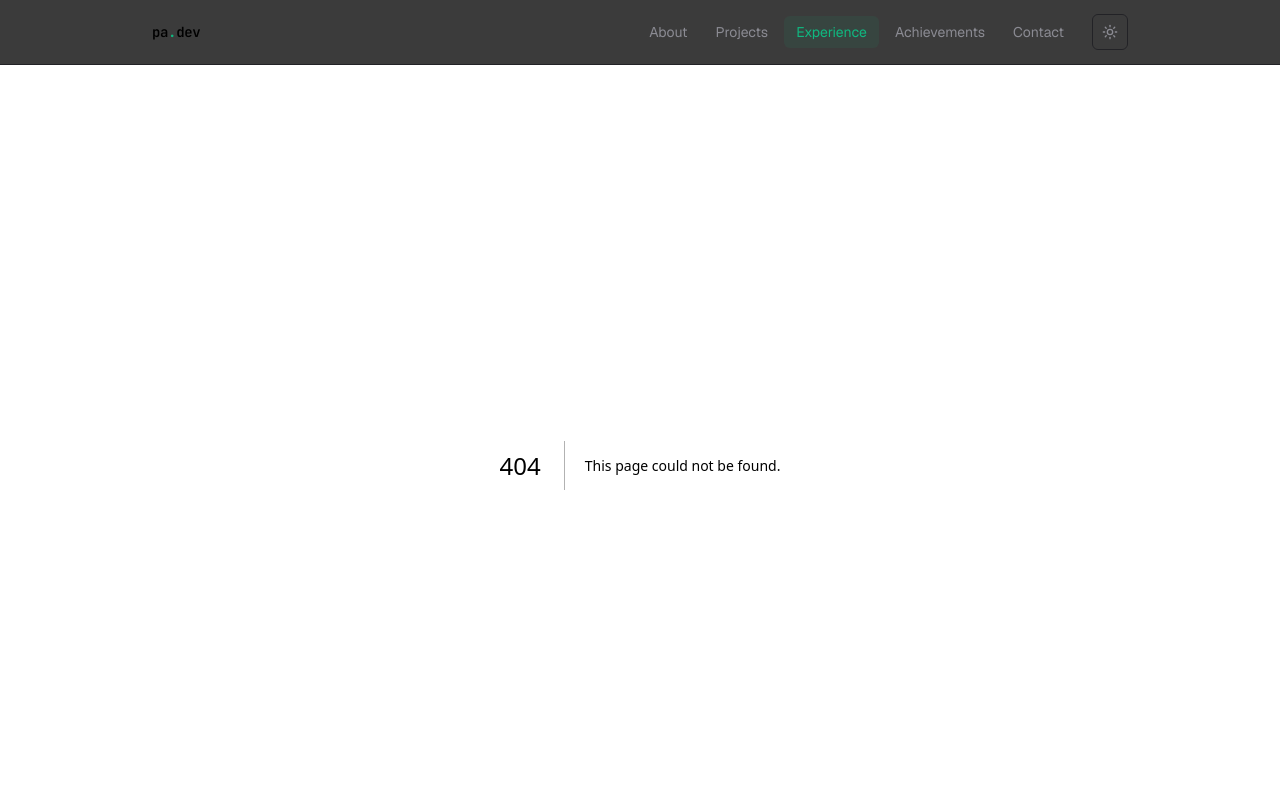
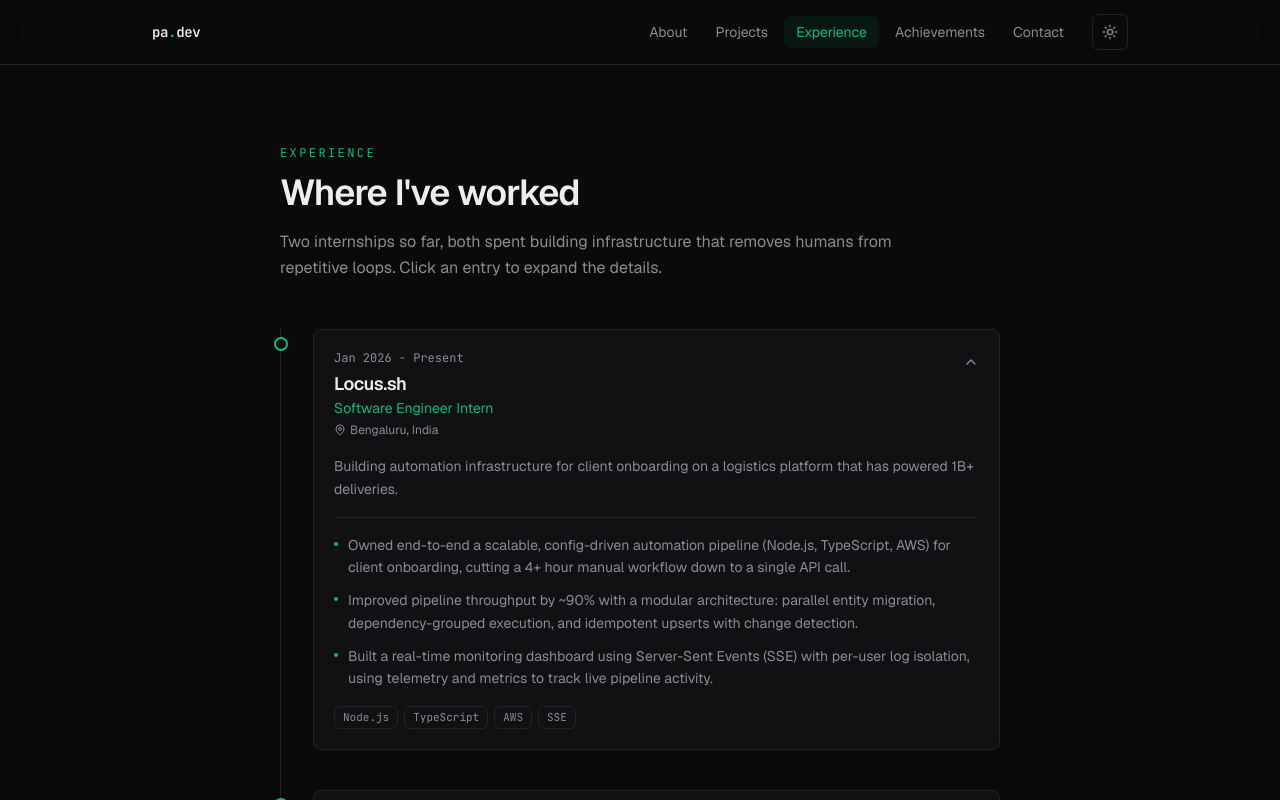
Before and after one commit to agrawal-2005/portfolio, a Next.js app: page /experience in a window 1280 px wide. Before the commit this address had no page. Shown: the top 800 px of the page. Built offline with nearby package versions, Linux system fonts and the light colour scheme.

Commit message:
Add experience timeline and achievements pages
Expandable work entries with animated collapse; CP profiles link out
to LeetCode, Codeforces, and CodeChef.

```diff
--- /dev/null
+++ b/app/achievements/page.tsx
@@ -0,0 +1,84 @@
+import type { Metadata } from "next";
+import { Trophy, ExternalLink } from "lucide-react";
+import { PageHeader } from "@/components/page-header";
+import { FadeInOnScroll } from "@/components/motion";
+import { achievements, codingProfiles, problemsSolved } from "@/data/achievements";
+
+export const metadata: Metadata = {
+  title: "Achievements",
+  description:
+    "Achievements of Prashant Agrawal: HackOn with Amazon Top 10, Flipkart Grid Top 30, LeetCode Knight, Codeforces Expert, CodeChef 5-star.",
+};
+
+export default function AchievementsPage() {
+  return (
+    <div className="mx-auto max-w-5xl px-6 py-20">
+      <PageHeader
+        eyebrow="achievements"
+        title="Wins along the way"
+        description={`Hackathons, national programs, and ${problemsSolved} coding problems solved across platforms.`}
+      />
+
+      {/* Hackathons & programs */}
+      <div className="mt-12 grid gap-4 md:grid-cols-3">
+        {achievements.map((a, i) => (
+          <FadeInOnScroll key={a.title} delay={i}>
+            <div className="flex h-full flex-col rounded-lg border border-border bg-card p-5 transition-colors hover:border-accent/30">
+              <div className="flex items-center gap-2">
+                <Trophy className="size-4 text-accent" />
+                {a.year && (
+                  <span className="font-mono text-xs text-muted">{a.year}</span>
+                )}
+              </div>
+              <h2 className="mt-3 font-semibold tracking-tight">{a.title}</h2>
+              <p className="mt-2 text-sm leading-relaxed text-muted">{a.detail}</p>
+            </div>
+          </FadeInOnScroll>
+        ))}
+      </div>
+
+      {/* Competitive programming */}
+      <section className="mt-16">
+        <FadeInOnScroll>
+          <h2 className="font-mono text-xs uppercase tracking-[0.2em] text-accent">
+            competitive programming
+          </h2>
+        </FadeInOnScroll>
+        <div className="mt-6 grid gap-4 md:grid-cols-3">
+          {codingProfiles.map((profile, i) => (
+            <FadeInOnScroll key={profile.platform} delay={i}>
+              <a
+                href={profile.url}
+                target="_blank"
+                rel="noopener noreferrer"
+                className="group flex h-full flex-col rounded-lg border border-border bg-card p-5 transition-all hover:-translate-y-0.5 hover:border-accent/40"
+              >
+                <div className="flex items-center justify-between">
+                  <h3 className="font-semibold">{profile.platform}</h3>
+                  <ExternalLink className="size-3.5 text-muted transition-colors group-hover:text-accent" />
+                </div>
+                <p className="mt-1 font-mono text-xs text-muted">
+                  @{profile.handle}
+                </p>
+                <p className="mt-3 inline-flex w-fit rounded-md bg-accent-soft px-2.5 py-1 font-mono text-sm font-semibold text-accent">
+                  {profile.rank}
+                </p>
+                <ul className="mt-3 space-y-1.5">
+                  {profile.highlights.map((h) => (
+                    <li key={h} className="flex gap-2 text-sm text-muted">
+                      <span
+                        className="mt-[8px] size-1 shrink-0 rounded-full bg-accent"
+                        aria-hidden
+                      />
+                      {h}
+                    </li>
+                  ))}
+                </ul>
+              </a>
+            </FadeInOnScroll>
+          ))}
+        </div>
+      </section>
+    </div>
+  );
+}
--- /dev/null
+++ b/app/experience/page.tsx
@@ -0,0 +1,26 @@
+import type { Metadata } from "next";
+import { PageHeader } from "@/components/page-header";
+import { ExperienceTimeline } from "@/components/experience-timeline";
+import { experience } from "@/data/experience";
+
+export const metadata: Metadata = {
+  title: "Experience",
+  description:
+    "Work experience of Prashant Agrawal: Software Engineer Intern at Locus.sh and Bindisa Agritech.",
+};
+
+export default function ExperiencePage() {
+  return (
+    <div className="mx-auto max-w-3xl px-6 py-20">
+      <PageHeader
+        eyebrow="experience"
+        title="Where I've worked"
+        description="Two internships so far, both spent building infrastructure that removes humans from repetitive loops. Click an entry to expand the details."
+      />
+
+      <div className="mt-12">
+        <ExperienceTimeline entries={experience} />
+      </div>
+    </div>
+  );
+}
--- /dev/null
+++ b/components/experience-timeline.tsx
@@ -0,0 +1,96 @@
+"use client";
+
+import { useState } from "react";
+import { motion, AnimatePresence } from "framer-motion";
+import { ChevronDown, MapPin } from "lucide-react";
+import type { ExperienceEntry } from "@/data/types";
+
+export function ExperienceTimeline({ entries }: { entries: ExperienceEntry[] }) {
+  const [expanded, setExpanded] = useState<string | null>(entries[0]?.company ?? null);
+
+  return (
+    <ol className="border-l border-border">
+      {entries.map((entry, i) => {
+        const isOpen = expanded === entry.company;
+        return (
+          <motion.li
+            key={entry.company}
+            initial={{ opacity: 0, y: 16 }}
+            whileInView={{ opacity: 1, y: 0 }}
+            viewport={{ once: true, margin: "-64px" }}
+            transition={{ duration: 0.5, delay: i * 0.08 }}
+            className="relative pb-10 pl-8 last:pb-0"
+          >
+            <span
+              className="absolute -left-[7px] top-2 size-3.5 rounded-full border-2 border-accent bg-background"
+              aria-hidden
+            />
+
+            <button
+              type="button"
+              onClick={() => setExpanded(isOpen ? null : entry.company)}
+              aria-expanded={isOpen}
+              className="group w-full rounded-lg border border-border bg-card p-5 text-left transition-colors hover:border-accent/40"
+            >
+              <div className="flex items-start justify-between gap-4">
+                <div>
+                  <p className="font-mono text-xs text-muted">{entry.period}</p>
+                  <h2 className="mt-1 text-lg font-semibold tracking-tight">
+                    {entry.company}
+                  </h2>
+                  <p className="text-sm text-accent">{entry.role}</p>
+                  <p className="mt-1 inline-flex items-center gap-1 text-xs text-muted">
+                    <MapPin className="size-3" /> {entry.location}
+                  </p>
+                </div>
+                <ChevronDown
+                  className={`mt-1 size-4 shrink-0 text-muted transition-transform duration-300 ${
+                    isOpen ? "rotate-180" : ""
+                  }`}
+                />
+              </div>
+
+              <p className="mt-3 text-sm leading-relaxed text-muted">
+                {entry.summary}
+              </p>
+
+              <AnimatePresence initial={false}>
+                {isOpen && (
+                  <motion.div
+                    initial={{ height: 0, opacity: 0 }}
+                    animate={{ height: "auto", opacity: 1 }}
+                    exit={{ height: 0, opacity: 0 }}
+                    transition={{ duration: 0.3 }}
+                    className="overflow-hidden"
+                  >
+                    <ul className="mt-4 space-y-2.5 border-t border-border pt-4">
+                      {entry.bullets.map((bullet) => (
+                        <li key={bullet} className="flex gap-2.5 text-sm leading-relaxed text-muted">
+                          <span
+                            className="mt-[8px] size-1 shrink-0 rounded-full bg-accent"
+                            aria-hidden
+                          />
+                          {bullet}
+                        </li>
+                      ))}
+                    </ul>
+                    <div className="mt-4 flex flex-wrap gap-1.5">
+                      {entry.tech.map((t) => (
+                        <span
+                          key={t}
+                          className="rounded-md border border-border px-2 py-0.5 font-mono text-[11px] text-muted"
+                        >
+                          {t}
+                        </span>
+                      ))}
+                    </div>
+                  </motion.div>
+                )}
+              </AnimatePresence>
+            </button>
+          </motion.li>
+        );
+      })}
+    </ol>
+  );
+}
```
